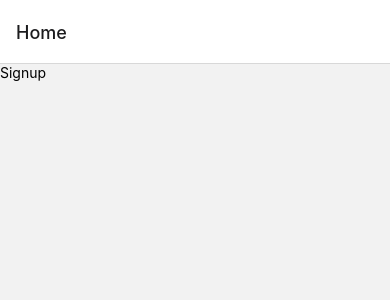
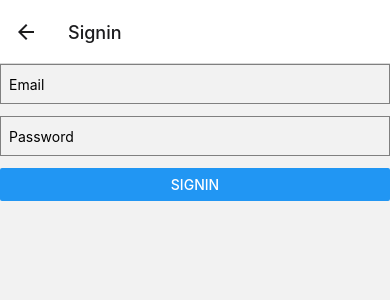
Before and after one commit to hajjimajed/stock-management, a React Native app: screen /Signin in a window 390 px wide. Before the commit this address had no page. Shown: the top 300 px of the page. Built offline with nearby package versions, Linux system fonts and the light colour scheme.

Commit message:
adding signin and profile component and apis to signin and get user data and a auth context to store jwtToken

```diff
--- a/App.tsx
+++ b/App.tsx
@@ -3,8 +3,12 @@ import { SafeAreaView, Text, TouchableOpacity } from 'react-native';
 import { NavigationContainer } from '@react-navigation/native';
 import { createStackNavigator } from '@react-navigation/stack';
 
+import { AuthProvider } from './contexts/auth.context';
+
 import Home from './routes/home/home.component';
 import Signup from './routes/signup/signup.component';
+import Signin from './routes/signin/signin.component';
+import Profile from './routes/profile/profile.component';
 
 const Stack = createStackNavigator();
 
@@ -12,12 +16,16 @@ function App(): JSX.Element {
 
 
   return (
+    <AuthProvider>
       <NavigationContainer>
         <Stack.Navigator>
           <Stack.Screen name="Home" component={Home} />
           <Stack.Screen name="Signup" component={Signup} />
+          <Stack.Screen name="Signin" component={Signin} />
+          <Stack.Screen name="Profile" component={Profile} />
         </Stack.Navigator>
       </NavigationContainer>
+    </AuthProvider>
   );
 }
 
--- /dev/null
+++ b/contexts/auth.context.jsx
@@ -0,0 +1,65 @@
+import { createContext, useState, useEffect } from "react";
+import AsyncStorage from '@react-native-async-storage/async-storage';
+
+export const AuthContext = createContext({
+    jwtToken: null,
+    setJwtToken: () => null,
+    userId: null,
+    setUserId: () => null,
+    userData: {},
+    setUserData: () => { }
+})
+
+export const AuthProvider = ({ children }) => {
+
+    const [jwtToken, setJwtToken] = useState(null);
+    const [userId, setUserId] = useState(null);
+    const [userData, setUserData] = useState({});
+
+    useEffect(() => {
+        const retrieveData = async () => {
+            try {
+                const token = await AsyncStorage.getItem('token');
+                setJwtToken(token);
+                console.log('token', jwtToken)
+            } catch (error) {
+                console.log('Error retrieving data:', error);
+            }
+        };
+
+        retrieveData();
+    }, []);
+
+
+    useEffect(() => {
+        const fetchUserData = async () => {
+            try {
+                const response = await fetch('http://10.0.2.2:3000/users/user-data', {
+                    method: 'GET',
+                    headers: {
+                        'Authorization': `Bearer ${jwtToken}`
+                    }
+                });
+
+                if (!response.ok) {
+                    throw new Error('Failed to fetch user data');
+                }
+
+                const result = await response.json();
+                setUserData(result.userData);
+            } catch (error) {
+                console.error('Error fetching user data:', error);
+            }
+        };
+
+        if (jwtToken) {
+            fetchUserData();
+        }
+    }, [jwtToken])
+
+
+    const value = { jwtToken, userData, setUserData };
+
+    return <AuthContext.Provider value={value} >{children}</AuthContext.Provider>
+
+}
--- a/package.json
+++ b/package.json
@@ -10,6 +10,7 @@
     "test": "jest"
   },
   "dependencies": {
+    "@react-native-async-storage/async-storage": "^1.18.2",
     "@react-navigation/native": "^6.1.6",
     "@react-navigation/native-stack": "^6.9.12",
     "@react-navigation/stack": "^6.3.16",
--- /dev/null
+++ b/routes/home/home.component.jsx
@@ -0,0 +1,39 @@
+import React from 'react';
+import { SafeAreaView, Text, TouchableOpacity, View } from 'react-native';
+import { useNavigation } from '@react-navigation/native';
+
+const Home = () => {
+    const navigation = useNavigation();
+
+    const navigateToSignup = () => {
+        navigation.navigate('Signup');
+    }
+    const navigateToSignin = () => {
+        navigation.navigate('Signin');
+    }
+    const navigateToProfile = () => {
+        navigation.navigate('Profile');
+    }
+
+    return (
+        <View>
+            <SafeAreaView>
+                <TouchableOpacity onPress={navigateToSignup}>
+                    <Text>Signup</Text>
+                </TouchableOpacity>
+            </SafeAreaView>
+            <SafeAreaView>
+                <TouchableOpacity onPress={navigateToSignin}>
+                    <Text>Signin</Text>
+                </TouchableOpacity>
+            </SafeAreaView>
+            <SafeAreaView>
+                <TouchableOpacity onPress={navigateToProfile}>
+                    <Text>Profile</Text>
+                </TouchableOpacity>
+            </SafeAreaView>
+        </View>
+    );
+}
+
+export default Home;
--- a/routes/home/home.component.tsx
+++ /dev/null
@@ -1,21 +0,0 @@
-import React from 'react';
-import { SafeAreaView, Text, TouchableOpacity } from 'react-native';
-import { useNavigation } from '@react-navigation/native';
-
-const Home = () => {
-    const navigation = useNavigation();
-
-    const navigateToSignup = () => {
-        navigation.navigate('Signup' as never);
-    }
-
-    return (
-        <SafeAreaView>
-            <TouchableOpacity onPress={navigateToSignup}>
-                <Text>Signup</Text>
-            </TouchableOpacity>
-        </SafeAreaView>
-    );
-}
-
-export default Home;
--- /dev/null
+++ b/routes/profile/profile.component.jsx
@@ -0,0 +1,21 @@
+import React from 'react';
+import { SafeAreaView, Text, TouchableOpacity, View } from 'react-native';
+
+import { useContext } from 'react';
+import { AuthContext } from '../../contexts/auth.context';
+
+const Profile = () => {
+
+    const { jwtToken, userData } = useContext(AuthContext);
+    console.log('user data :', userData)
+
+
+    return (
+        <View>
+            <Text>{userData.name}</Text>
+            <Text>{userData.email}</Text>
+        </View>
+    );
+}
+
+export default Profile;
--- /dev/null
+++ b/routes/signin/signin.component.jsx
@@ -0,0 +1,114 @@
+import React, { useState, useContext } from 'react';
+import {
+    Button,
+    SafeAreaView,
+    StyleSheet,
+    Text,
+    TextInput,
+    TouchableOpacity,
+    View
+} from 'react-native';
+
+import AsyncStorage from '@react-native-async-storage/async-storage';
+import { AuthContext } from '../../contexts/auth.context';
+
+const Signin = () => {
+
+    const [email, setEmail] = useState('');
+    const [password, setPassword] = useState('');
+    const [jwtToken, setJwtToken] = useState('');
+
+    const { setUserData } = useContext(AuthContext);
+
+    const signinHandler = () => {
+        const userData = { email: email, password: password }
+
+        fetch('http://10.0.2.2:3000/users/signin', {
+            method: 'POST',
+            headers: {
+                'Content-Type': 'application/json'
+            },
+            body: JSON.stringify(userData)
+        })
+            .then(response => {
+                return response.json();
+            })
+            .then(data => {
+                const { token, userId } = data;
+                storeVar('token', token);
+                setJwtToken(token);
+                console.log('User logged successfully:', data);
+                fetchUserData(userId, token);
+            })
+            .catch(error => {
+                console.error('Error signin user:', error);
+            });
+    }
+
+    const fetchUserData = async (userId, jwtToken) => {
+        try {
+            const response = await fetch(`http://10.0.2.2:3000/users/user-data?userId=${userId}`, {
+                method: 'GET',
+                headers: {
+                    'Authorization': `Bearer ${jwtToken}`
+                }
+            });
+
+            if (!response.ok) {
+                throw new Error('Failed to fetch user data');
+            }
+
+            const result = await response.json();
+            setUserData(result.user);
+            console.log('res res res', result.user)
+        } catch (error) {
+            console.error('Error fetching user data:', error);
+        }
+    };
+
+    const storeVar = async (key, value) => {
+        try {
+            await AsyncStorage.setItem(key, value);
+        } catch (error) {
+            console.log(error);
+        }
+    }
+
+
+
+    return (
+        <View>
+            <TextInput
+                style={styles.input}
+                placeholder="Email"
+                value={email}
+                onChangeText={setEmail}
+            />
+            <TextInput
+                style={styles.input}
+                placeholder='Password'
+                value={password}
+                secureTextEntry
+                onChangeText={setPassword}
+            />
+            <Button title="Signin" onPress={signinHandler} />
+        </View>
+    )
+}
+
+const styles = StyleSheet.create({
+    container: {
+        flex: 1,
+        justifyContent: 'center',
+        padding: 16,
+    },
+    input: {
+        height: 40,
+        borderColor: 'gray',
+        borderWidth: 1,
+        marginBottom: 12,
+        paddingHorizontal: 8,
+    },
+});
+
+export default Signin;
--- a/routes/signup/signup.component.tsx
+++ b/routes/signup/signup.component.tsx
@@ -8,36 +8,33 @@ import {
     TouchableOpacity,
     View
 } from 'react-native';
-import { useNavigation } from '@react-navigation/native'
 
 const Signup = () => {
     const [email, setEmail] = useState('');
     const [name, setName] = useState('');
     const [password, setPassword] = useState('');
 
-    const registerHandler = async () => {
-        try {
-            const response = await fetch('https://api.example.com/register', {
-                method: 'POST',
-                headers: {
-                    'Content-Type': 'application/json',
-                },
-                body: JSON.stringify({
-                    email,
-                    name,
-                    password,
-                }),
+    const registerHandler = () => {
+        const userData = {
+            email: email,
+            name: name,
+            password: password
+        };
+
+        fetch('http://10.0.2.2:3000/users/signup', {
+            method: 'POST',
+            headers: {
+                'Content-Type': 'application/json',
+            },
+            body: JSON.stringify(userData),
+        })
+            .then(response => response.json())
+            .then(data => {
+                console.log('User created:', data);
+            })
+            .catch(error => {
+                console.error('Error creating user:', error);
             });
-
-            if (!response.ok) {
-                throw new Error('Registration failed');
-            }
-
-            const data = await response.json();
-            console.log('Registration successful:', data);
-        } catch (error) {
-            console.log('Registration error:', error);
-        }
     };
 
     return (
```
Also changed, not shown: 3 other files (tests, documents, lock files or other folders). Lines whose indentation alone changed are shown as unchanged.
